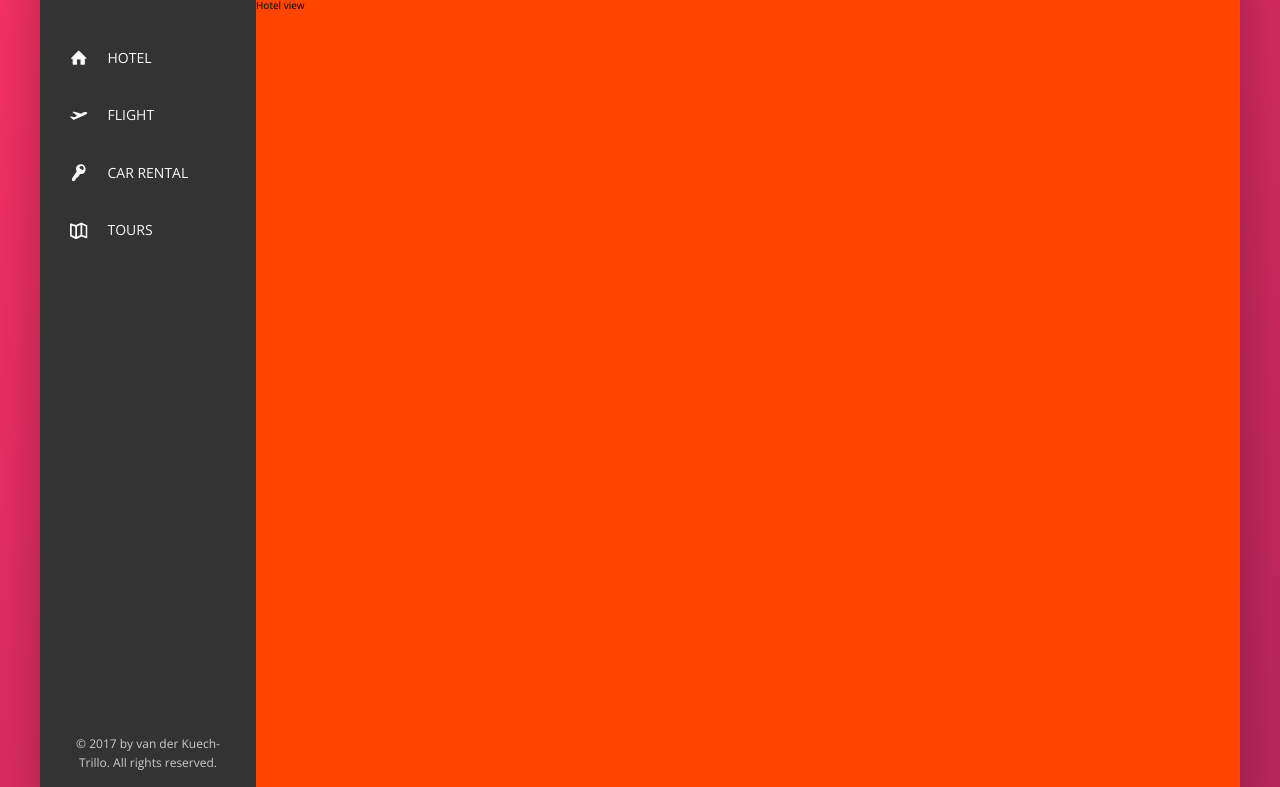
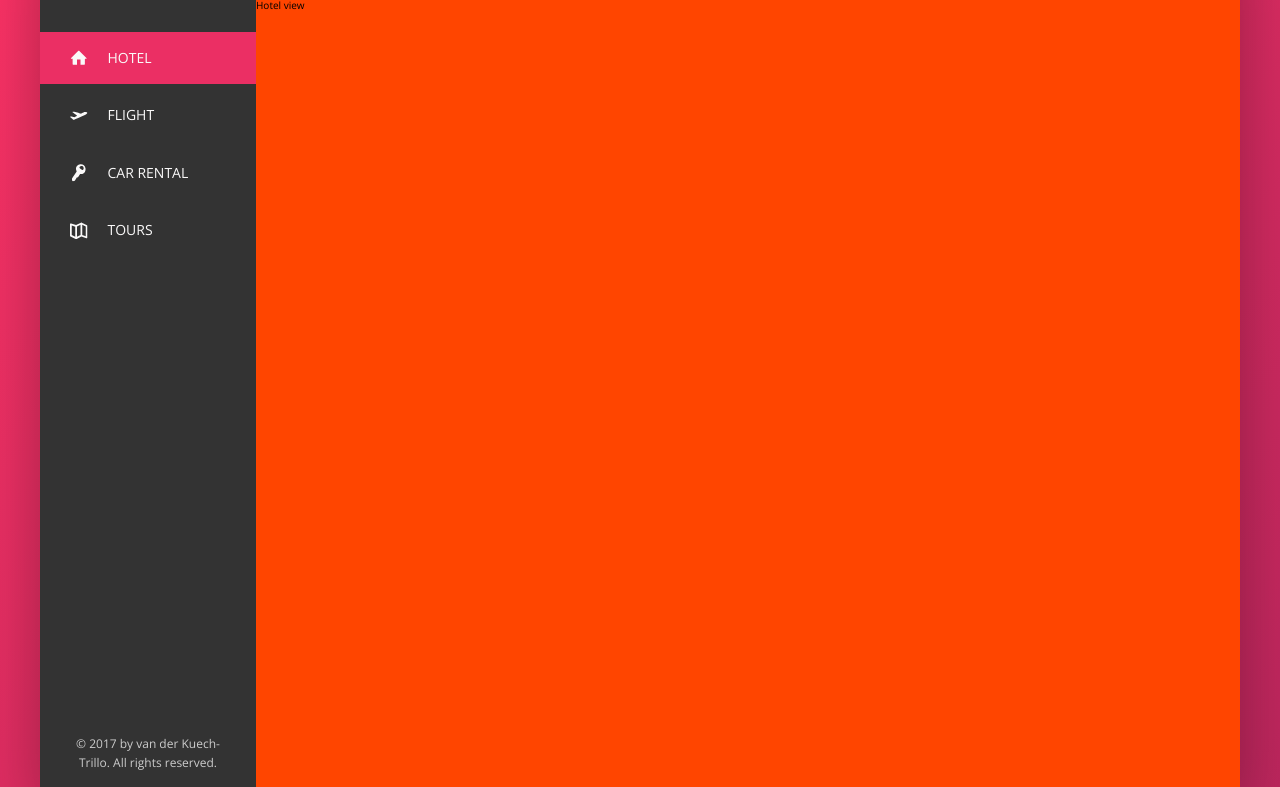
Before and after one commit to elvenvdk/vdk_trillo, a plain HTML site: page index.html in a window 1280 px wide. Shown: the part 153-940 px from the top of the page. Drawn offline with nearby package versions, Linux system fonts and the light colour scheme.

Commit message:
add styling

```diff
--- a/css/style.css
+++ b/css/style.css
@@ -144,16 +144,20 @@ body {
     background-color: var(--color-primary);
     transform: scaleY(0);
     transform-origin: center;
-    transition: transform .2s, width .4s .2s; }
-  .side-nav__item:hover::before {
+    transition: transform 0.2s, width 0.4s cubic-bezier(1, 0, 0, 1) 0.2s, background-color 0.1s; }
+  .side-nav__item:hover::before, .side-nav__item--active::before {
     transform: scaleY(1);
     width: 100%; }
+  .side-nav__item:active::before {
+    background-color: var(--color-primary-dark); }
   .side-nav__link:link, .side-nav__link:visited {
     color: var(--color-grey-light-1);
     text-decoration: none;
     text-transform: uppercase;
     display: block;
     padding: 1.5rem 3rem;
+    z-index: 10;
+    position: relative;
     display: flex;
     align-items: center; }
   .side-nav__icon {
--- a/index.html
+++ b/index.html
@@ -46,7 +46,7 @@
     <div class="content">
       <nav class="sidebar">
         <ul class="side-nav">
-          <li class="side-nav__item">
+          <li class="side-nav__item side-nav__item--active">
             <a href="#" class="side-nav__link">
               <svg class="side-nav__icon">
                 <use xlink:href="img/sprite.svg#icon-home"></use>
--- a/sass/_components.scss
+++ b/sass/_components.scss
@@ -158,12 +158,19 @@
     background-color: var(--color-primary);
     transform: scaleY(0);
     transform-origin: center;
-    transition: transform .2s, width .4s .2s;
+    transition: transform .2s,
+                width .4s cubic-bezier(1,0,0,1) .2s,
+                background-color .1s;
   }
 
-  &__item:hover::before {
+  &__item:hover::before,
+  &__item--active::before {
     transform: scaleY(1);
     width: 100%;
+  }
+
+  &__item:active::before {
+    background-color: var(--color-primary-dark);
   }
 
 
@@ -174,7 +181,8 @@
     text-transform: uppercase;
     display: block;
     padding: 1.5rem 3rem;
-
+    z-index: 10;
+    position: relative;
     display: flex;
     align-items: center;
   }
```
